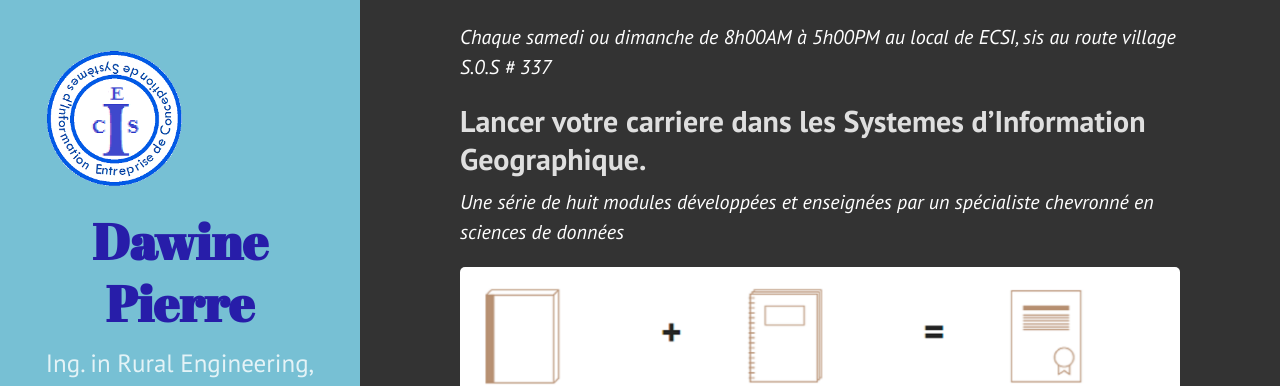
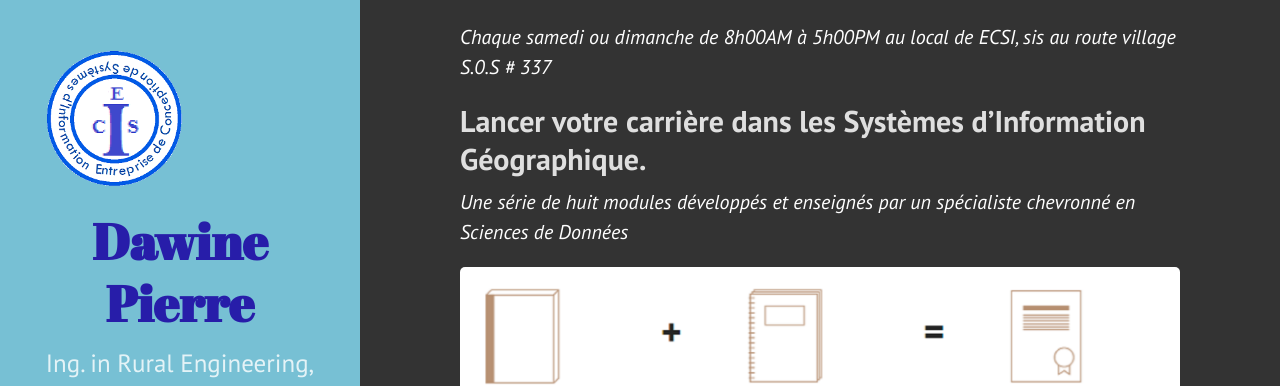
Before and after one commit to pdawine/pdawine.github.io, a Jekyll site: the page built from _posts/2015-01-01-NLP_2_PersonalExperience.md, in a window 1280 px wide and 900 px high. Shown: the part 158-544 px from the top of the window. Built offline with Jekyll 4.4.1, drawn with Linux system fonts in a browser that asks for light colours; nearby versions of some CDN libraries; Markdown is read by kramdown in place of the engine named in the settings.

Commit message:
accent et accord

```diff
--- a/_posts/2015-01-01-NLP_2_PersonalExperience.md
+++ b/_posts/2015-01-01-NLP_2_PersonalExperience.md
@@ -7,8 +7,8 @@ date: "Saturday, January 09, 2016"
 ---
 
 *Chaque samedi ou dimanche de 8h00AM à 5h00PM au local de ECSI, sis au route village S.0.S # 337*
-## Lancer votre carriere dans les Systemes d'Information Geographique.
-*Une série de huit modules développées et enseignées par un spécialiste chevronné en sciences de données*
+## Lancer votre carrière dans les Systèmes d'Information Géographique.
+*Une série de huit modules développés et enseignés par un spécialiste chevronné en Sciences de Données*
 <br>
 
 <img src="/assets/pictures/NLP_Project2014/2_PExp_BlgTop100-.png" style="width: 800px;" />
```
